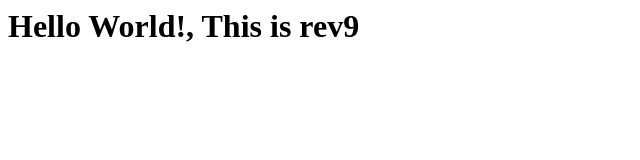
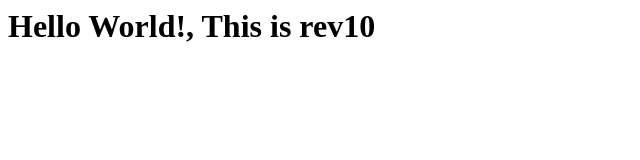
Before and after one commit to jparikh74/nginx, a plain HTML site: page src/index.html in a window 1280 px wide. Shown: the full height of the page, 0-640 px from the left. Drawn offline with Linux system fonts and the light colour scheme.

Commit message:
4nd commit

```diff
--- a/src/index.html
+++ b/src/index.html
@@ -1 +1 @@
-<h1>Hello World!, This is rev9</h1>
+<h1>Hello World!, This is rev10</h1>
```
